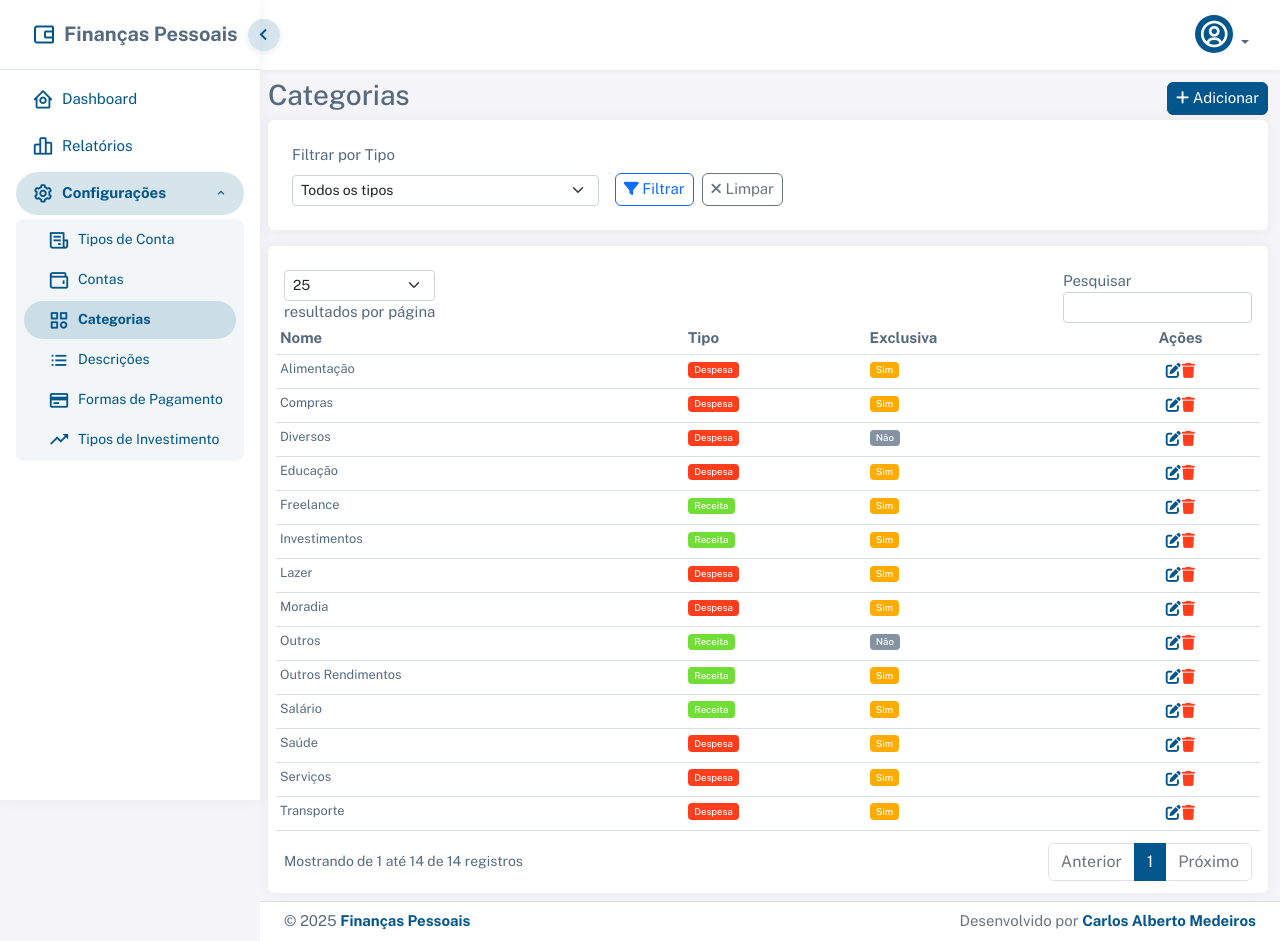
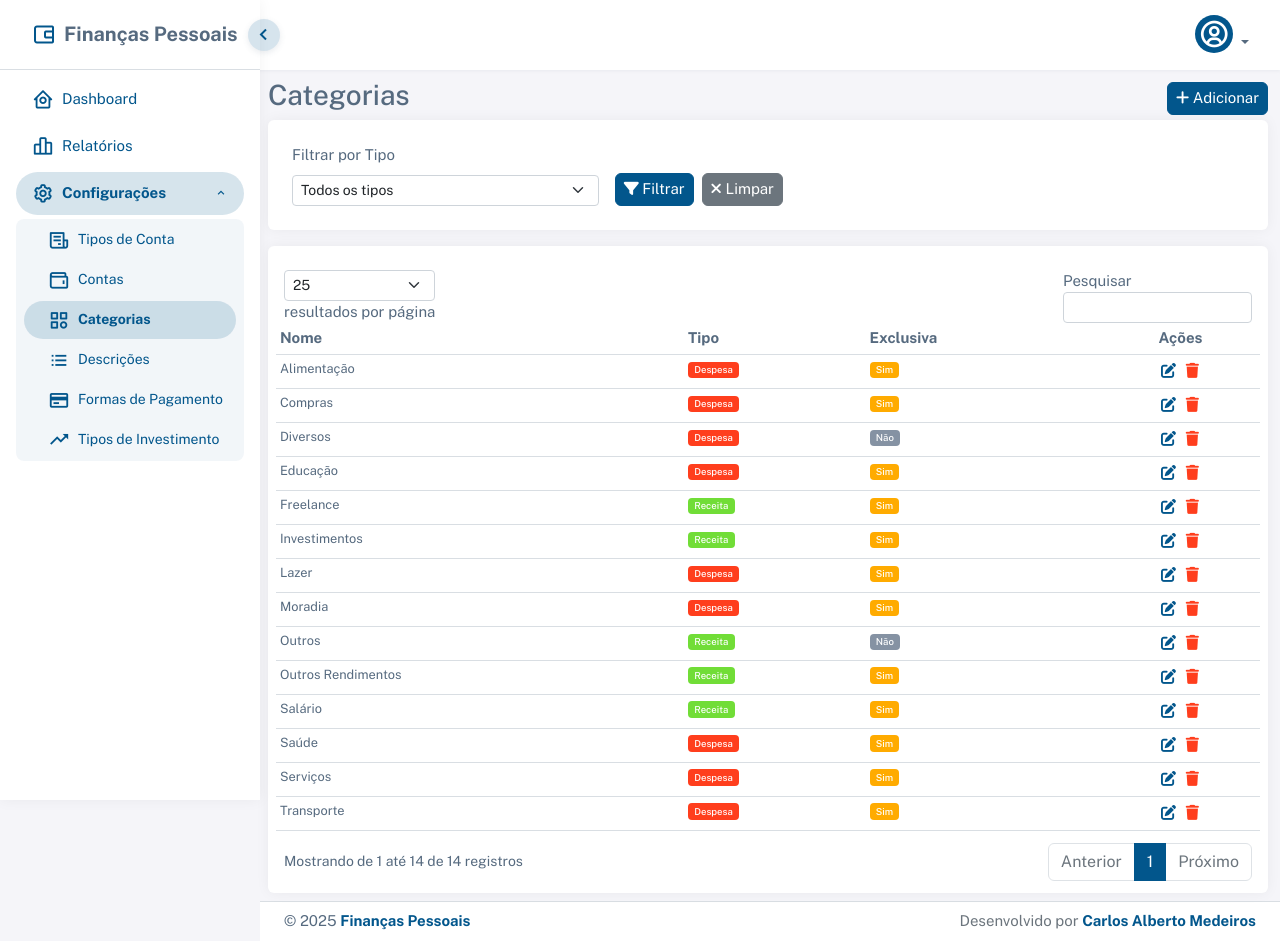
Before and after one commit to carlosalbertoprojetos/fintrack-flask-platform, a Flask app: page /transactions/categories in a window 1280 px wide. Run offline with Flask 3, Linux system fonts and the light colour scheme; a user stored in the database is signed in; some libraries are stand-ins or nearby versions.

Commit message:
padronização ações tabelas

```diff
--- a/app/templates/list_categories.html
+++ b/app/templates/list_categories.html
@@ -25,10 +25,10 @@
           </select>
         </div>
         <div class="col-md-4 d-flex align-items-end">
-          <button type="submit" class="btn btn-outline-primary btn-sm me-2">
+          <button type="submit" class="btn btn-primary btn-sm me-2">
             <i class="fas fa-filter"></i> Filtrar
           </button>
-          <a href="{{ url_for('transaction.categories') }}" class="btn btn-outline-secondary btn-sm">
+          <a href="{{ url_for('transaction.categories') }}" class="btn btn-secondary btn-sm">
             <i class="fas fa-times"></i> Limpar
           </a>
         </div>
@@ -71,14 +71,12 @@
                 {% endif %}
               </td>
               <td class="text-center">
-                <div class="d-flex justify-content-center align-items-center flex-wrap gap-1">
-
                 <!-- Botões de Ação (Editar/Excluir) -->
                 <div class="btn-group btn-group-sm d-flex justify-content-center">
                   <a
                     href="{{ url_for('transaction.edit_category', id=category.id) }}"
                     class="btn btn-sm text-primary p-0"
-                      style="max-width: 50px"
+                    style="max-width: 25px"
                     title="Editar {{ category.name }}"
                   >
                     <i class="fas fa-edit"></i>
@@ -86,13 +84,12 @@
                   <a
                     href="{{ url_for('transaction.delete_category', id=category.id) }}"
                     class="btn btn-sm text-danger p-0"
-                      style="max-width: 50px"
+                    style="max-width: 25px"
                     title="Excluir {{ category.name }}"
                     onclick="return confirm('Tem certeza que deseja excluir a categoria {{ category.name }}?')"
                   >
                     <i class="fas fa-trash"></i>
                   </a>
-                  </div>
                 </div>
               </td>
             </tr>
--- a/app/templates/list_investments.html
+++ b/app/templates/list_investments.html
@@ -65,7 +65,7 @@
                   <a
                     href="{{ url_for('investimento.listar_movimentacoes', investimento_id=investimento.id) }}"
                     class="btn btn-sm text-primary p-0"
-                    style="max-width: 50px"
+                    style="max-width: 25px"
                     title="Ver Movimentações"
                   >
                     <i class="fas fa-list"></i>
@@ -73,7 +73,7 @@
                   <a
                     href="{{ url_for('investimento.excluir_investimento', investimento_id=investimento.id) }}"
                     class="btn btn-sm text-danger p-0"
-                    style="max-width: 50px"
+                    style="max-width: 25px"
                     title="Excluir"
                     onclick="return confirm('Tem certeza que deseja excluir este investimento?')"
                   >
--- a/app/templates/list_payment_method.html
+++ b/app/templates/list_payment_method.html
@@ -40,13 +40,14 @@
                 {% endif %}
               </td>
               <td class="text-center">
+                <!-- Botões de Ação (Editar/Excluir) -->
                 <div
                   class="btn-group btn-group-sm d-flex justify-content-center"
                 >
                   <a
                     href="{{ url_for('transaction.edit_payment_method', id=method.id) }}"
                     class="btn btn-sm text-primary p-0"
-                    style="max-width: 50px"
+                    style="max-width: 25px"
                     title="Editar"
                   >
                     <i class="fas fa-edit"></i>
@@ -60,7 +61,7 @@
                     <button
                       type="button"
                       class="btn btn-sm text-danger p-0"
-                      style="max-width: 50px"
+                      style="max-width: 25px"
                       title="Excluir"
                       onclick="showDeleteConfirmation('Tem certeza que deseja excluir esta forma de pagamento?', 'deleteForm_{{ method.id }}')"
                     >
--- a/app/templates/list_tipos_conta.html
+++ b/app/templates/list_tipos_conta.html
@@ -51,7 +51,7 @@
                   <a
                     href="{{ url_for('tipo_conta.editar_tipo_conta', tipo_id=tipo.id) }}"
                     class="btn btn-sm text-primary p-0"
-                    style="max-width: 50px"
+                    style="max-width: 25px"
                     title="Editar"
                   >
                     <i class="fas fa-edit"></i>
@@ -65,7 +65,7 @@
                     <button
                       type="button"
                       class="btn btn-sm text-danger p-0"
-                      style="max-width: 50px"
+                      style="max-width: 25px"
                       title="Excluir"
                       onclick="showDeleteConfirmation('Tem certeza que deseja excluir este tipo de conta?', 'deleteForm_{{ tipo.id }}')"
                     >
--- a/app/templates/list_tipos_investimento.html
+++ b/app/templates/list_tipos_investimento.html
@@ -51,7 +51,7 @@
                   <a
                     href="{{ url_for('tipo_investimento.editar_tipo_investimento', tipo_id=tipo.id) }}"
                     class="btn btn-sm text-primary p-0"
-                    style="max-width: 50px"
+                    style="max-width: 25px"
                     title="Editar"
                   >
                     <i class="fas fa-edit"></i>
@@ -65,7 +65,7 @@
                     <button
                       type="button"
                       class="btn btn-sm text-danger p-0"
-                      style="max-width: 50px"
+                      style="max-width: 25px"
                       title="Excluir"
                       onclick="showDeleteConfirmation('Tem certeza que deseja excluir este tipo de investimento?', 'deleteForm_{{ tipo.id }}')"
                     >
--- a/app/templates/reports.html
+++ b/app/templates/reports.html
@@ -278,7 +278,7 @@
                                 <a
                                 href="javascript:void(0)"
                                 class="btn btn-sm text-danger p-0"
-                                style="max-width: 50px"
+                                style="max-width: 25px"
                                 title="Excluir"
                                 onclick="showDeleteConfirmation('Tem certeza que deseja excluir este lançamento?', null, '{{ url_for('transaction.delete_transaction', id=transaction.id) }}')"
                             >
@@ -354,7 +354,7 @@
                                 <a
                                 href="javascript:void(0)"
                                 class="btn btn-sm text-danger p-0"
-                                style="max-width: 50px"
+                                style="max-width: 25px"
                                 title="Excluir"
                                 onclick="showDeleteConfirmation('Tem certeza que deseja excluir esta despesa?', null, '{{ url_for('transaction.delete_transaction', id=transaction.id) }}')"
                             >
```
Also changed, not shown: app/templates/list_accounts.html (+2 -5 lines), app/templates/list_expensives.html (+3 -6 lines). Lines whose indentation alone changed are shown as unchanged.
